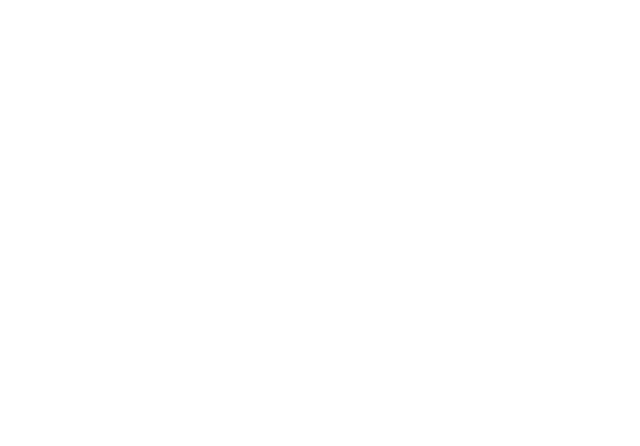
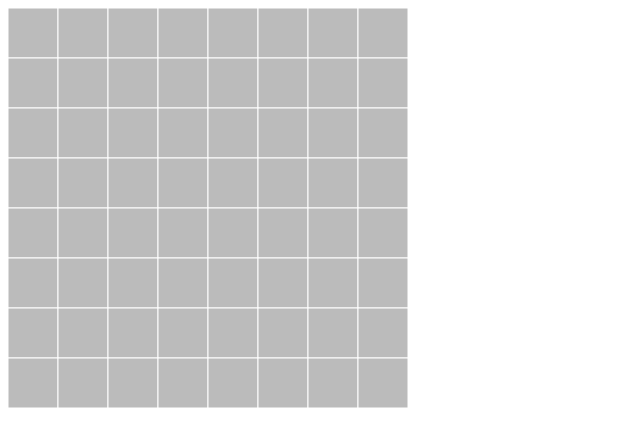
Before and after one commit to edwinfelipe/mine-finder, a website built with webpack: page dist/index.html in a window 1280 px wide. Shown: the whole page, without its empty margins (0-640 px from the left). Built offline with nearby package versions, Linux system fonts and the light colour scheme.

Commit message:
Build board and mines drawing and functionality

```diff
--- a/src/js/index.js
+++ b/src/js/index.js
@@ -1 +1,101 @@
-alert("hello");
+const getRandom = require("../utils/random-generator");
+
+let board, cv, cx;
+
+class Board {
+  constructor({ rows, cols, mines }) {
+    this.rows = rows;
+    this.cols = cols;
+    this.matrix = [];
+    this.mines = mines || 10;
+  }
+
+  generateBoard() {
+    const mines = [];
+
+    for (let i = 0; i < this.mines; i++) {
+      let row;
+      let col;
+      do {
+        row = getRandom(this.rows - 1, 0);
+        col = getRandom(this.cols - 1, 0);
+        mines[i] = { row, col };
+      } while (mines.filter((m) => m.row === row && m.col === col).length > 1);
+    }
+    for (let i = 0; i < this.rows; i++) {
+      for (let j = 0; j < this.cols; j++) {
+        const cell = new Cell({ row: i, col: j, hasMine: false });
+
+        if (mines.find((m) => m.row === cell.row && m.col === cell.col)) {
+          cell.hasMine = true;
+        }
+        this.matrix.push(cell);
+      }
+    }
+  }
+
+  draw(cx) {
+    cx.strokeStyle = "#FFFFFF";
+
+    for (let { row, col, hasMine, isFaceUp } of this.matrix) {
+      cx.beginPath();
+      cx.fillStyle = isFaceUp ? "#DDDDDD" : "#BBBBBB";
+      cx.fillRect(col * 50, row * 50, 50, 50);
+      cx.strokeRect(col * 50, row * 50, 50, 50);
+      cx.fill();
+      cx.stroke();
+      cx.closePath();
+      if (hasMine && isFaceUp) {
+        cx.beginPath();
+        cx.fillStyle = "#000000";
+        cx.arc(col * 50 + 25, row * 50 + 25, 8, 0, Math.PI * 2);
+        cx.fill();
+        cx.closePath();
+      }
+    }
+  }
+
+  turnCellFaceUp({ row, col }) {
+    let cell = this.matrix.find((c) => c.row === row && c.col === col);
+    cell.isFaceUp = true;
+  }
+}
+
+class Cell {
+  constructor({ row, col, hasMine }) {
+    this.row = row;
+    this.col = col;
+    this.hasMine = hasMine;
+    this.isMarked = false;
+    this.isFaceUp = false;
+  }
+}
+
+function init() {
+  cv = document.getElementById("cv");
+  cx = cv.getContext("2d");
+
+  board = new Board({ rows: 8, cols: 8, mines: 10 });
+  board.generateBoard();
+}
+
+function run() {
+  window.requestAnimationFrame(run);
+  actions();
+  draw();
+}
+
+function draw() {
+  board.draw(cx);
+}
+
+function actions() {}
+
+init();
+run();
+
+cv.addEventListener("click", ({ clientX, clientY }) => {
+  let row = Math.floor((clientY - cv.offsetTop) / 50);
+  let col = Math.floor((clientX - cv.offsetLeft) / 50);
+  board.turnCellFaceUp({ row, col });
+});
--- /dev/null
+++ b/src/utils/random-generator.js
@@ -0,0 +1,2 @@
+module.exports = (max, min) =>
+  Math.floor(Math.random() * (max - min + 1) + min);
```
Also changed, not shown: dist/index.html.
